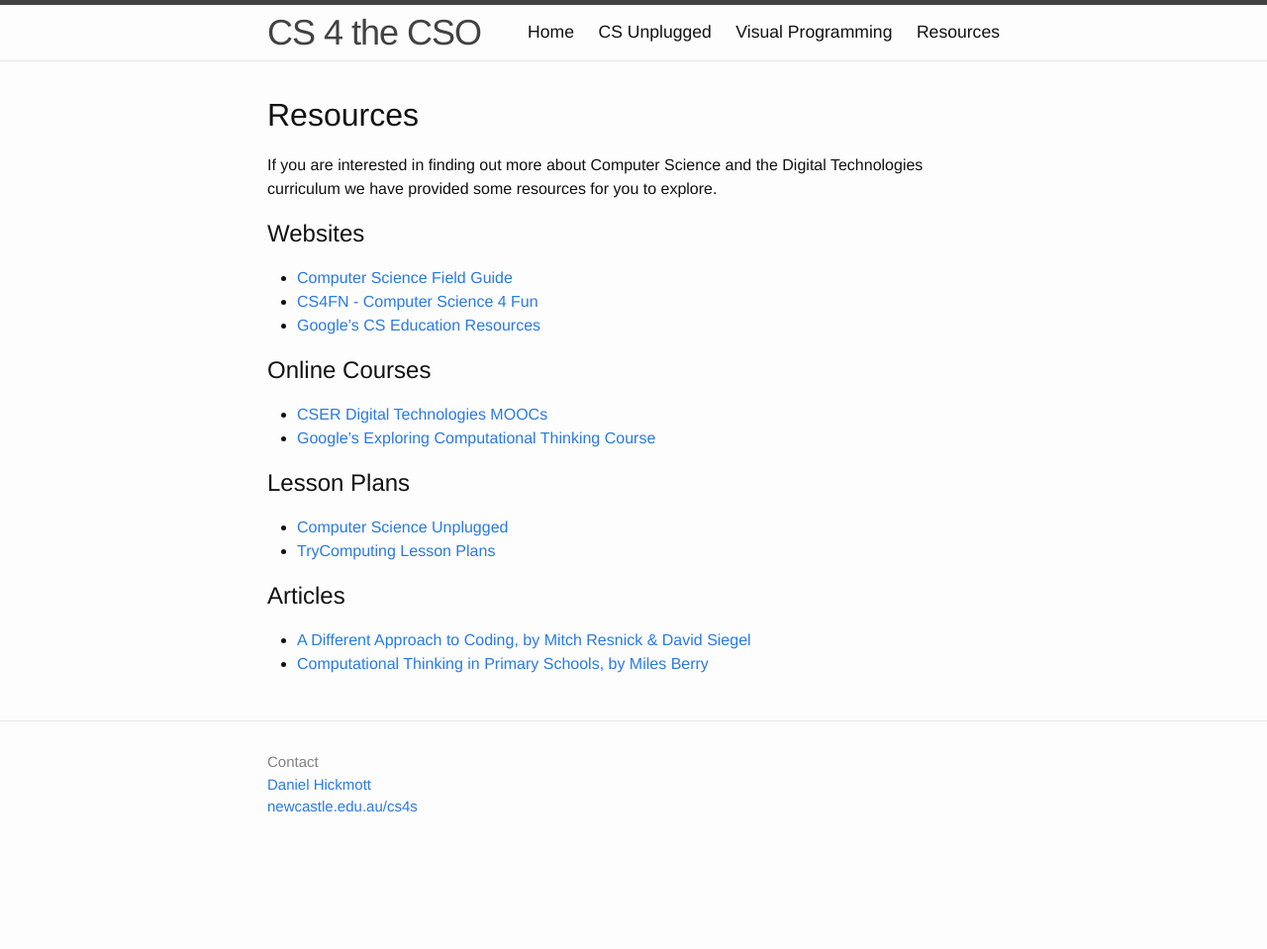
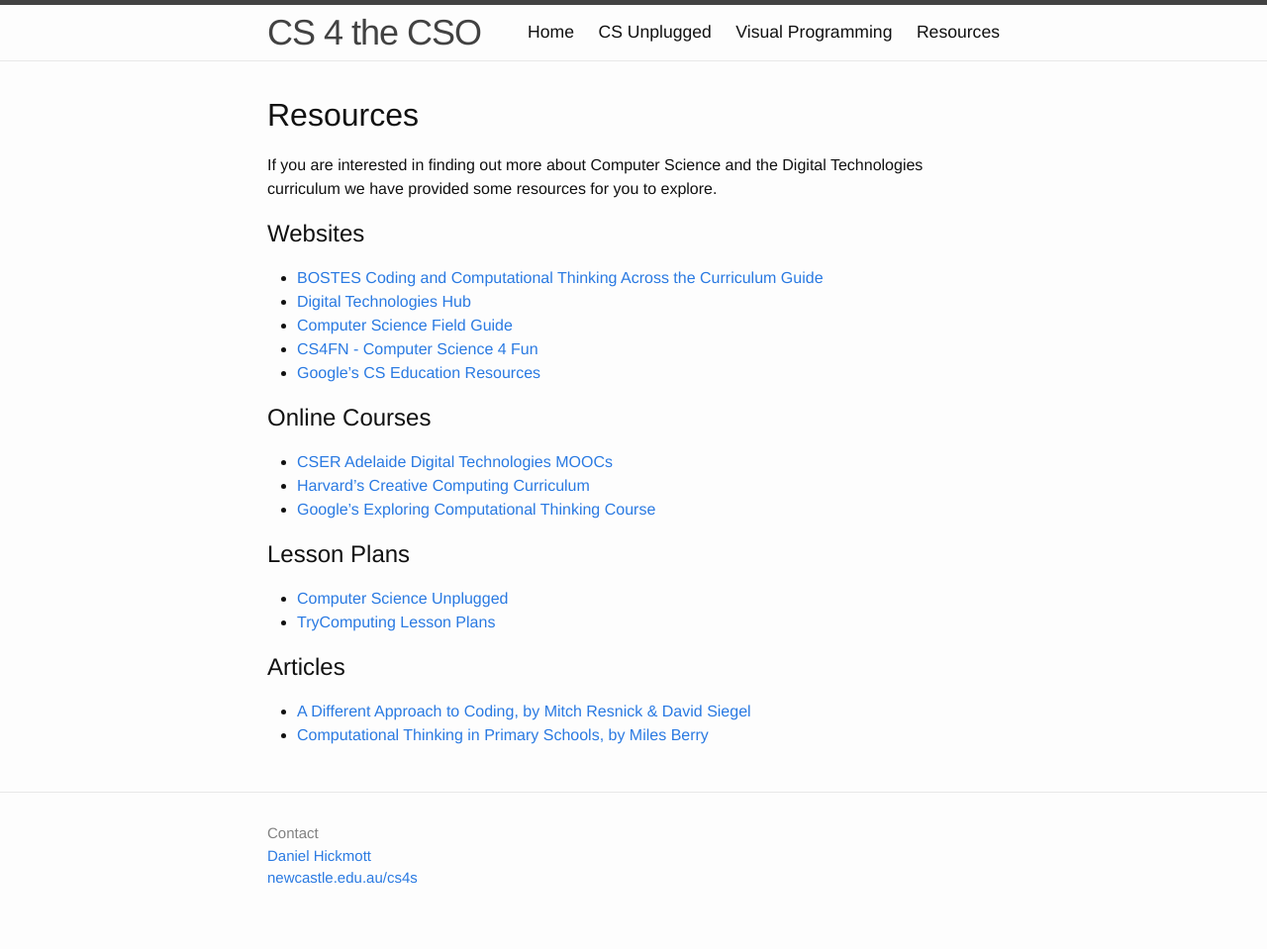
Before and after one commit to cs4s/cso-2016, a Jekyll site: the page built from resources.md, in a window 1280 px wide. Shown: the whole page at 99% size. Built offline with Jekyll 4.4.1, drawn with Linux system fonts in a browser that asks for light colours; before the commit the page ends 900 px from its top, so only the background shows below that.

Commit message:
Changes resources to include updated links

```diff
--- a/resources.md
+++ b/resources.md
@@ -10,13 +9,16 @@ If you are interested in finding out more about Computer Science and the Digital
 
 ## Websites
 
+- [BOSTES Coding and Computational Thinking Across the Curriculum Guide](http://k6.boardofstudies.nsw.edu.au/wps/portal/go/science-and-technology/statement-on-coding)
+- [Digital Technologies Hub](https://www.digitaltechnologieshub.edu.au/)
 - [Computer Science Field Guide](http://csfieldguide.org.nz/)
 - [CS4FN - Computer Science 4 Fun](http://www.cs4fn.org/)
 - [Google's CS Education Resources](https://www.google.com/edu/cs/index.html)
 
 ## Online Courses
 
-- [CSER Digital Technologies MOOCs](https://csdigitaltech.appspot.com/course)
+- [CSER Adelaide Digital Technologies MOOCs](https://csermoocs.adelaide.edu.au/)
+- [Harvard's Creative Computing Curriculum](http://scratched.gse.harvard.edu/guide/)
 - [Google's Exploring Computational Thinking Course](https://computationalthinkingcourse.withgoogle.com/course)
 
 ## Lesson Plans
```
Also changed, not shown: other parts of resources.md (+0 -1 lines).
